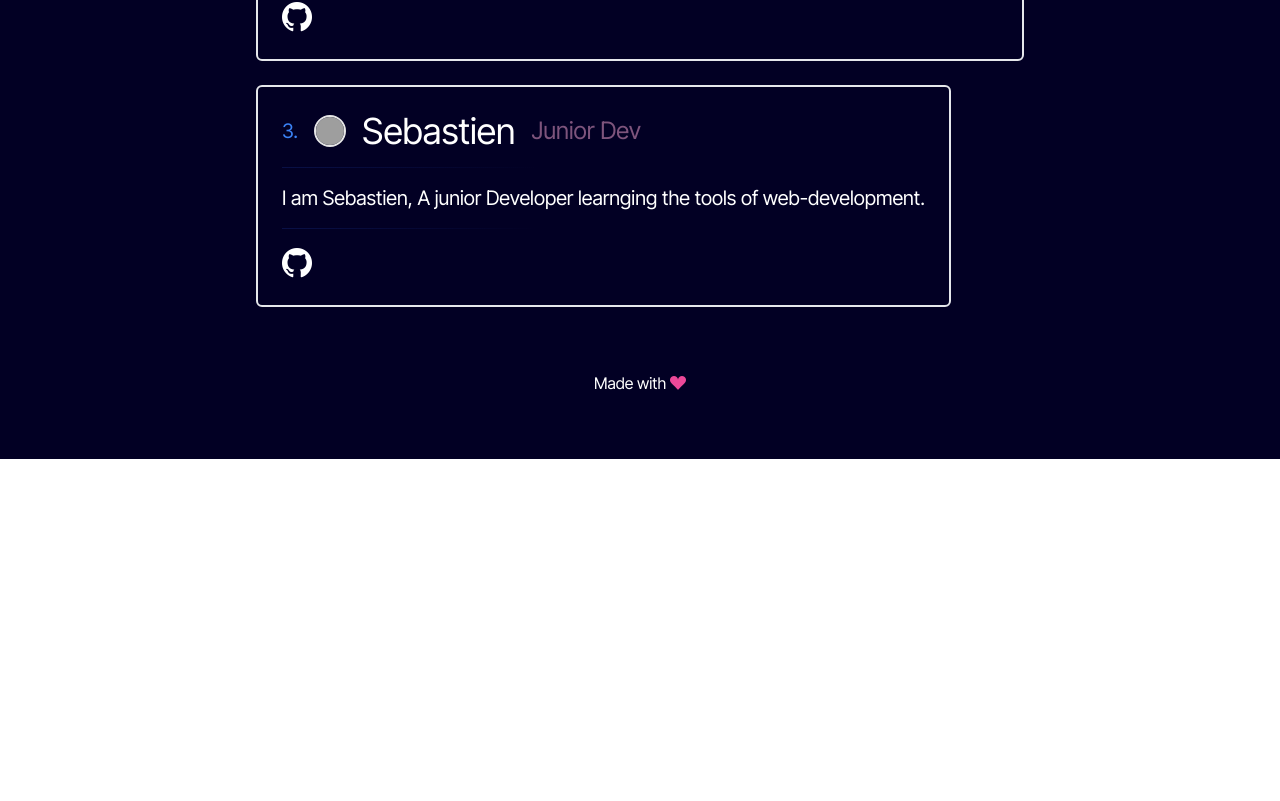
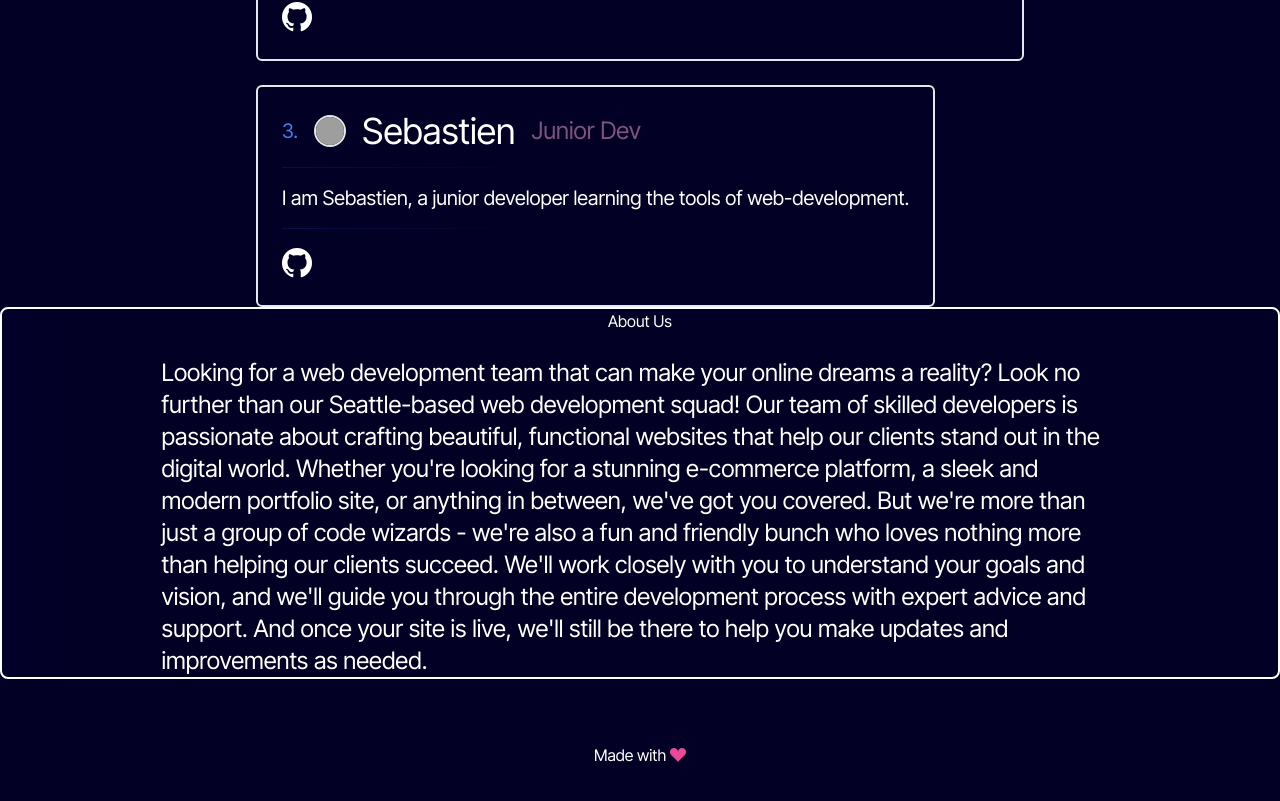
Before and after one commit to arthurmatthew/company, a SvelteKit app: page / in a window 1280 px wide. Shown: the part 1559-2360 px from the top of the page. Before the commit the page ends 2018 px from the top, so only its background shows below. Built offline with nearby package versions, Linux system fonts and the light colour scheme; grey boxes are pictures that could not be loaded.

Commit message:
Added part of about me

```diff
--- a/src/routes/+page.svelte
+++ b/src/routes/+page.svelte
@@ -33,7 +33,7 @@
 			name: 'Sebastien',
 			position: 'Junior Dev',
 			desc: `
-			I am Sebastien, A junior Developer learnging the tools of web-development.
+			I am Sebastien, a junior developer learning the tools of web-development.
 			`,
 			image: 'Dev2',
 			rank: 3,
@@ -58,7 +58,7 @@
 	<div class="flex gap-2 duration-75">
 		<a href="#team"
 			><button
-				class="rounded-full border-2 border-blue-700 bg-blue-700 px-9 py-1 duration-75 hover:border-blue-800 hover:bg-blue-800 hover:px-10"
+				class="rounded-full border-2 border-blue-700 bg-blue-700 px-9 py-1 duration-75 transition-all hover:border-blue-800 hover:bg-blue-800 hover:px-10"
 				>Learn more</button
 			></a
 		>
@@ -104,7 +104,18 @@
 		{/each}
 	</article>
 </section>
+<div id="hero-gradient" class="px">
+	<div id="hero-gradient" class=" border-white border-2 rounded-lg">
+		<h1 class="head text-center font text-white">About Us</h1>
+		<br/>
+		<p class="w-9/12 mx-auto text-white text-center lg:text-left lg:text-2xl ">
+			Looking for a web development team that can make your online dreams a reality? Look no further than our Seattle-based web development squad!
+			Our team of skilled developers is passionate about crafting beautiful, functional websites that help our clients stand out in the digital world. Whether you're looking for a stunning e-commerce platform, a sleek and modern portfolio site, or anything in between, we've got you covered.
+			But we're more than just a group of code wizards - we're also a fun and friendly bunch who loves nothing more than helping our clients succeed. We'll work closely with you to understand your goals and vision, and we'll guide you through the entire development process with expert advice and support. And once your site is live, we'll still be there to help you make updates and improvements as needed.
+		</p>
 
+	</div>
+</div>
 <style>
 	#hero-gradient {
 		background: rgb(2, 0, 36);
```
